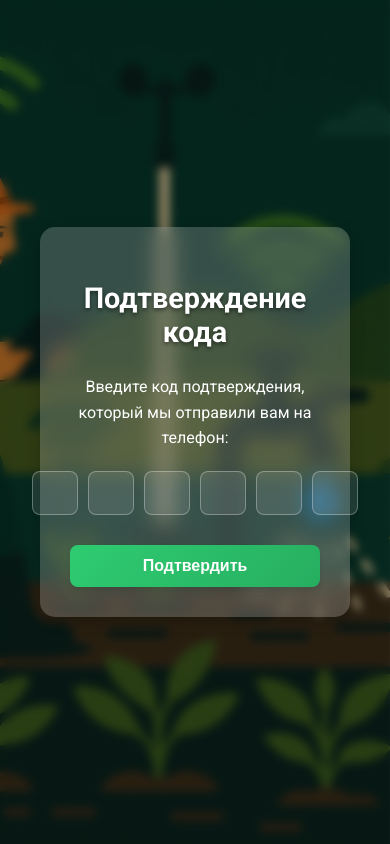
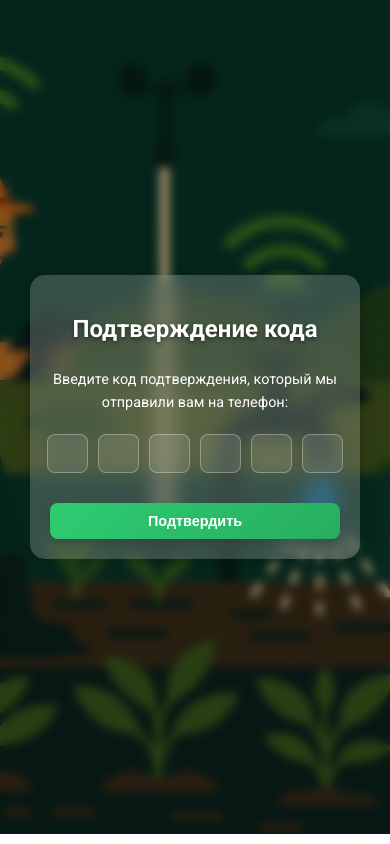
Before and after one commit to banworddd/SmartFarmWeb_Full, a Django app: page /confirm in a window 390 px wide. Run offline with Django 5.2, Linux system fonts and the light colour scheme.

Commit message:
add mobile version for confirm page

```diff
--- a/users/static/css/confirm.css
+++ b/users/static/css/confirm.css
@@ -113,6 +113,7 @@
     transform: translateY(-2px);
     box-shadow: 0 6px 12px rgba(0, 0, 0, 0.2);
 }
+
 .form-errors {
     margin-bottom: 15px;
 }
@@ -132,6 +133,7 @@
     border-color: #2ecc71 !important;
     box-shadow: 0 0 0 2px rgba(46, 204, 113, 0.2);
 }
+
 /* Убираем стандартное поведение */
 input:invalid {
     box-shadow: none;
@@ -165,3 +167,44 @@
         transform: translateY(0);
     }
 }
+
+/* ==================== MOBILE VERSION ==================== */
+/* Стили для мобильной версии формы */
+@media (max-width: 768px) {
+    .confirmation-container {
+        padding: 15px;
+    }
+
+    .confirmation-form {
+        padding: 20px;
+        width: calc(100% - 30px);
+    }
+
+    .form-title {
+        font-size: 1.5rem;
+    }
+
+    .main-text {
+        font-size: 0.9rem;
+    }
+
+    .code-input {
+        width: 35px;
+        height: 35px;
+        font-size: 1.2rem;
+    }
+
+    .submit-btn {
+        padding: 10px;
+        font-size: 0.9rem;
+    }
+
+    .form-errors {
+        margin-bottom: 10px;
+    }
+
+    .error-message {
+        padding: 10px;
+        font-size: 0.85rem;
+    }
+}
```
Also changed, not shown: messages.txt (deleted, +0 -8 lines).
